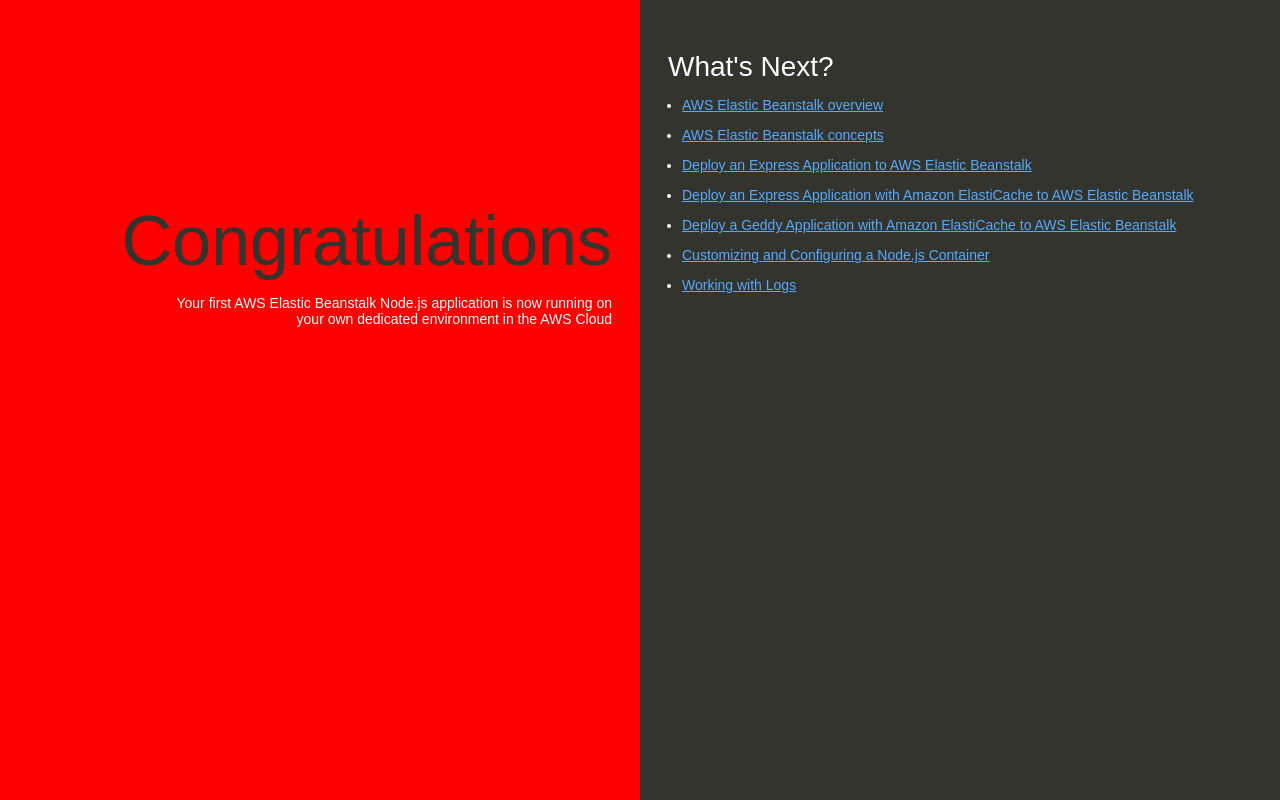
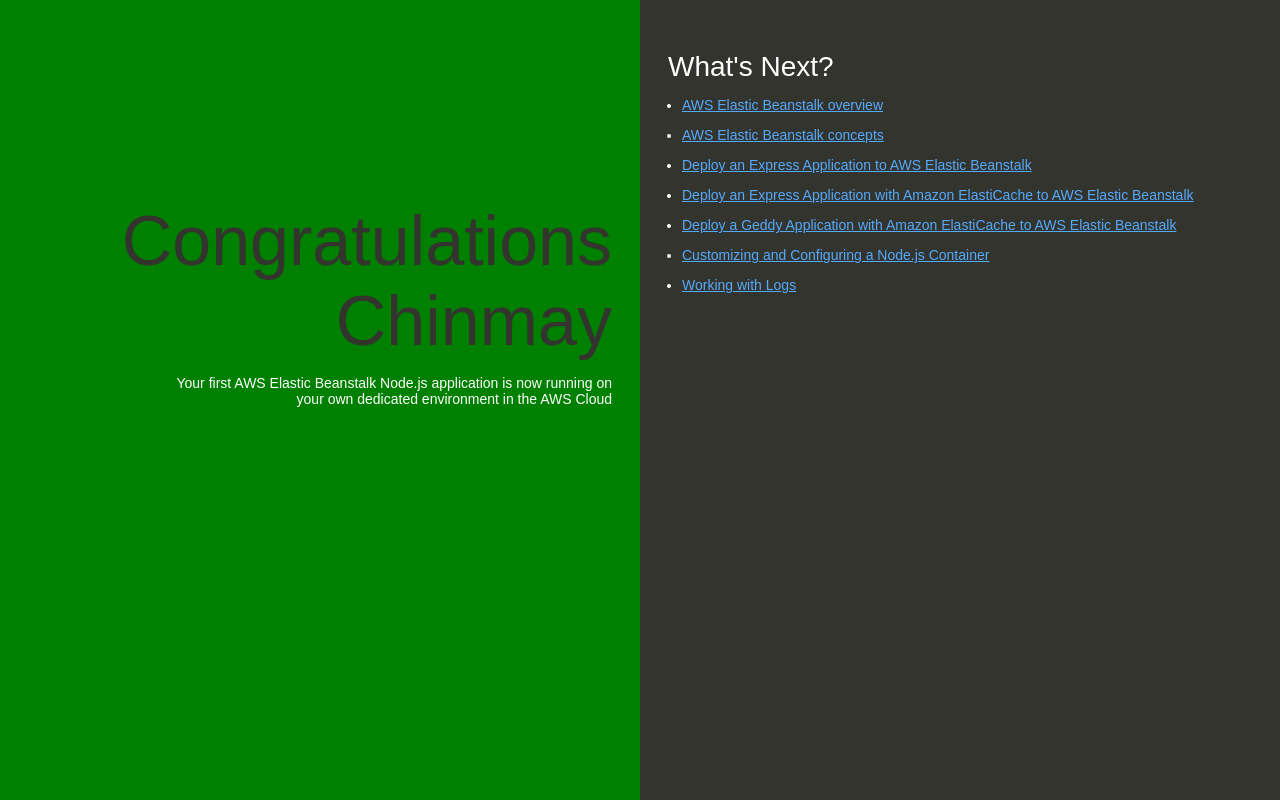
Before and after one commit to chinmayto/my-nodejs-app, a website: page index.html in a window 1280 px wide. Drawn offline with Linux system fonts and the light colour scheme.

Commit message:
Update index.html

```diff
--- a/index.html
+++ b/index.html
@@ -35,7 +35,7 @@
 
         text-align: right;
         padding-top: 11em;
-        background-color: red;
+        background-color: green;
 
       }
       .textColumn p {
@@ -74,7 +74,7 @@
   </head>
   <body>
     <div class="textColumn">
-      <h1>Congratulations</h1>
+      <h1>Congratulations Chinmay</h1>
       <p>Your first AWS Elastic Beanstalk Node.js application is now running on your own dedicated environment in the AWS Cloud</p>
     </div>
     <div class="linksColumn">
```
